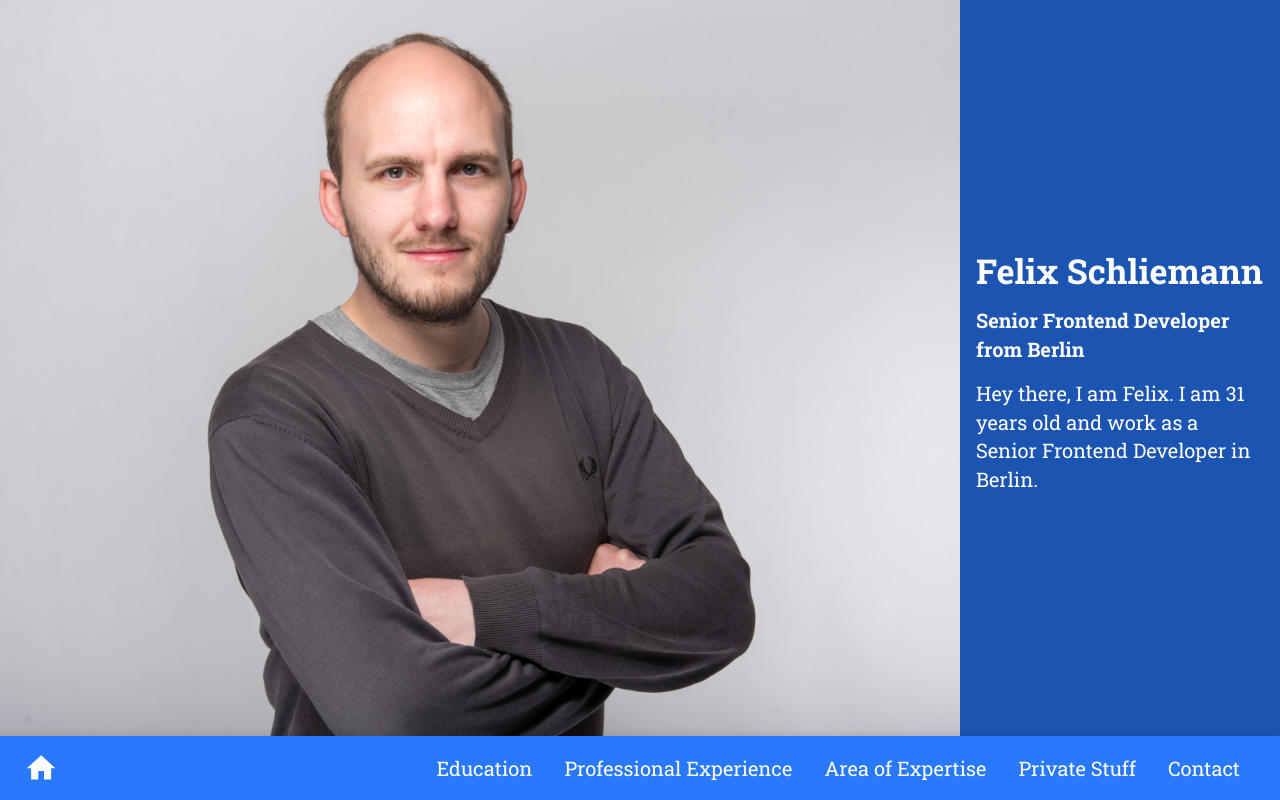
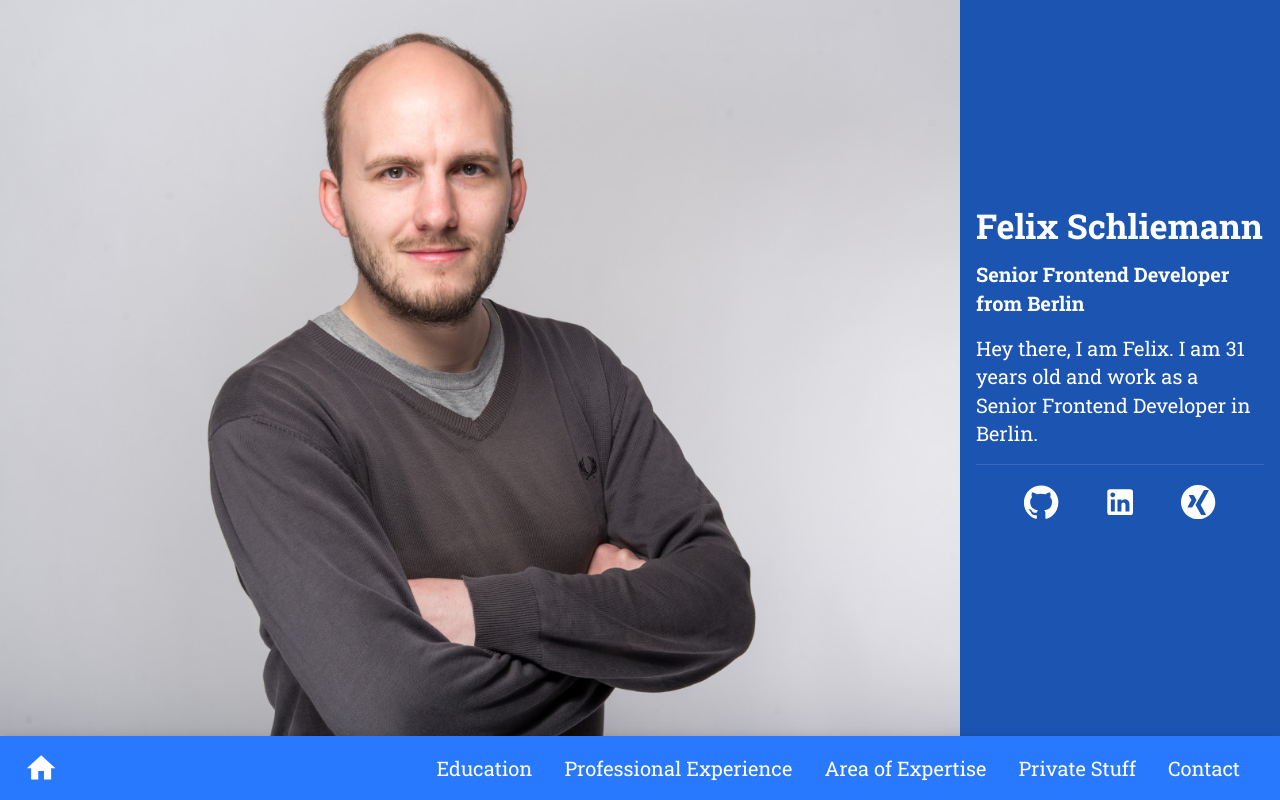
Before and after one commit to eisbr11/cv, a Next.js app: page / in a window 1280 px wide. Built offline with nearby package versions, Linux system fonts and the light colour scheme.

Commit message:
feat: add social links to welcome page

```diff
--- a/components/Welcome/Welcome.component.tsx
+++ b/components/Welcome/Welcome.component.tsx
@@ -1,8 +1,12 @@
-import { Typography } from '@material-ui/core';
+import { Divider, IconButton, Typography } from '@material-ui/core';
 import Image from 'next/image';
+import Link from 'next/link';
+import GitHubIcon from '@material-ui/icons/GitHub';
+import LinkedInIcon from '@material-ui/icons/LinkedIn';
 
 import useStyles from '@components/Welcome/Welcome.styles';
 import moment from 'moment';
+import { XingIcon } from '@components/customIcons';
 
 const age = moment().diff('1989-02-12', 'years');
 
@@ -20,16 +24,32 @@ const Welcome = () => {
         />
       </div>
       <div className={classes.contentWrapper}>
-        <div className={classes.content}>
         <Typography variant="h5" component="h1" gutterBottom className={classes.boldText}>
           Felix Schliemann
         </Typography>
         <Typography variant="body2" paragraph className={classes.boldText}>
           Senior Frontend Developer from Berlin
         </Typography>
-          <Typography variant="body2">
+        <Typography variant="body2" paragraph>
           {`Hey there, I am Felix. I am ${age} years old and work as a Senior Frontend Developer in Berlin.`}
         </Typography>
+        <Divider />
+        <div className={classes.linksContainer}>
+          <Link href="https://github.com/eisbr11">
+            <IconButton color="inherit" aria-label="visit my github page">
+              <GitHubIcon />
+            </IconButton>
+          </Link>
+          <Link href="https://www.linkedin.com/in/felix-schliemann-3ab88815b/">
+            <IconButton color="default" aria-label="visit my linked in page">
+              <LinkedInIcon />
+            </IconButton>
+          </Link>
+          <Link href="https://www.xing.com/profile/Felix_Schliemann">
+            <IconButton color="default" aria-label="visit my linked in page">
+              <XingIcon />
+            </IconButton>
+          </Link>
         </div>
       </div>
     </div>
--- a/components/Welcome/Welcome.styles.ts
+++ b/components/Welcome/Welcome.styles.ts
@@ -30,11 +30,13 @@ const useStyles = makeStyles((theme) => ({
       flex: '0 0 320px',
     },
   },
-  content: {
-
-  },
   boldText: {
     fontWeight: theme.typography.fontWeightBold,
+  },
+  linksContainer: {
+    display: 'flex',
+    padding: theme.spacing(1, 2),
+    justifyContent: 'space-evenly',
   },
 }));
 
--- /dev/null
+++ b/components/customIcons/XingIcon.tsx
@@ -0,0 +1,10 @@
+import { SvgIcon } from '@material-ui/core';
+
+const XingIcon = (props) => (
+  // eslint-disable-next-line react/jsx-props-no-spreading
+  <SvgIcon viewBox="0 0 1000 1000" {...props}>
+    <path d="M500 0c276.142 0 500 223.858 500 500s-223.858 500-500 500S0 776.142 0 500 223.858 0 500 0zm-47 435l-71-125c-8.284-13.197-17.966-20-29-20H247c-5.947 0-10.396 2.355-13 7-3.676 4.25-3.676 9.484 0 16l71 122c.16.738.16 1 0 1L194 632c-2.664 5.993-2.664 11.226 0 16 2.57 4.645 7.018 7 13 7h105c11.477 0 20.896-6.541 29-20 71.965-127.832 109.383-194.552 112-200zm354-281c-3.07-3.905-7.525-6-14-6H687c-11.492 0-20.928 6.546-28 20-150.18 265.13-227.758 402.59-233 412l149 273c6.942 13.454 16.64 20 29 20h105c6.345 0 10.8-2.356 13-7 3.566-4.782 3.566-10.019 0-16L575 580l232-409c2.696-6.505 2.696-12.003 0-17z" />
+  </SvgIcon>
+);
+
+export default XingIcon;
--- /dev/null
+++ b/components/customIcons/index.ts
@@ -0,0 +1,3 @@
+import XingIcon from './XingIcon';
+
+export { XingIcon };
```
Lines whose indentation alone changed are shown as unchanged.
